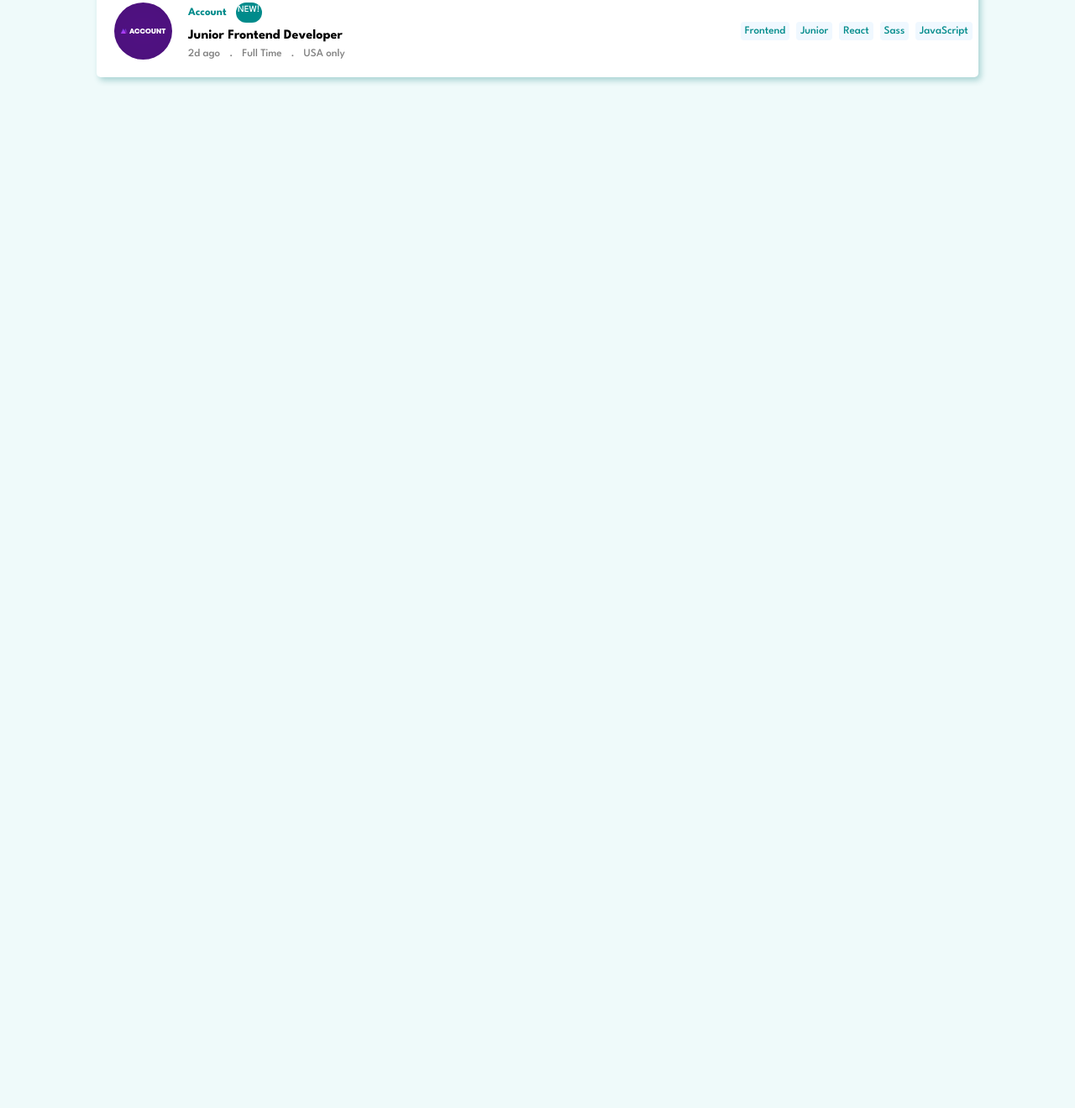
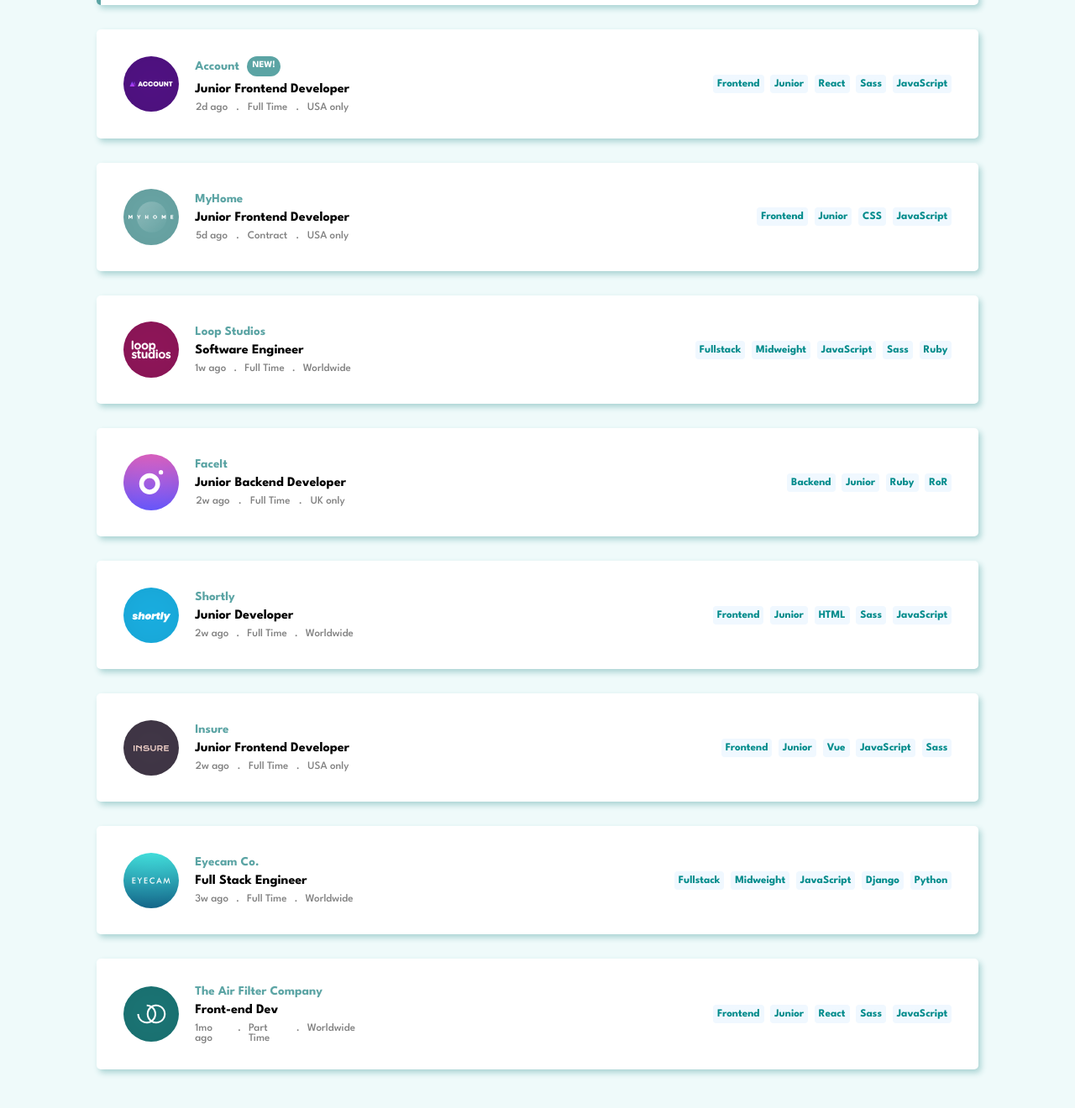
Before and after one commit to Codex-I/Job-listing, a plain HTML site: page index.html in a window 1280 px wide. Shown: the part 436-1756 px from the top of the page at 84% size. Before the commit the page ends 800 px from the top, so only its background shows below. Drawn offline with Linux system fonts and the light colour scheme.

Commit message:
initialized

```diff
--- a/css/styles.css
+++ b/css/styles.css
@@ -8,7 +8,6 @@
 - Weights: 500, 700
 - Font size: 15px
 */
-
 
 * {
     padding: 0%;
@@ -32,11 +31,11 @@ header {
 }
 
 img {
-    width: 25%;
+    width: 24%;
 }
 
 main {
-    padding: 3% 9%;
+    padding: 4% 9%;
     display: flex;
     flex-direction: column;
     gap: 1.8em;
@@ -53,20 +52,30 @@ h3 {
     font-weight: 700;
 }
 
+h3:hover {
+    color: hsl(180, 29%, 50%);
+}
+
 h5 {
-    font-size: 13px;
-    color: darkcyan;
+    font-size: 15px;
+    color: hsl(180, 29%, 50%);
 }
 
 label {
     color: white;
-    font-weight: 500;
-    background-color: darkcyan;
+    font-weight: 700;
+    background-color: hsl(180, 29%, 50%);
     padding: 3%;
     border-radius: 15px;
     font-size: 11px;
     height: 3vh;
+    width: 22%;
     text-align: center;
+}
+
+.black {
+    background-color: black;
+    width: 34%;
 }
 
 
@@ -74,17 +83,18 @@ label {
     display: flex;
     justify-content: space-between;
     align-items: center;
-    padding: 2%;
+    padding: 3%;
     border-left: 5px solid hsl(180, 29%, 50%);
     border-radius: 5px;
     background-color: white;
-    box-shadow: 3px 4px 7px hsl(180, 32%, 75%);
+    box-shadow: 3px 4px 7px hsl(180deg 32% 75%);
 }
 
 .info {
     display: flex;
     align-items: center;
     gap: 7%;
+    width: 28%;
 }
 
 .details {
@@ -97,7 +107,9 @@ label {
     display: flex;
     align-items: center;
     align-self: flex-start;
-    gap: 11px;
+    justify-content: flex-start;
+    gap: 9px;
+    width: 100%
 }
 
 .scnd-item {
@@ -106,7 +118,7 @@ label {
 
 .thir-item {
     display: flex;
-    gap: 11px;
+    gap: 9px;
     width: 100%;
     justify-content: space-evenly;
 }
@@ -115,6 +127,14 @@ label {
     display: flex;
     gap: 3%;
     width: 26%;
+    justify-content: flex-end;
+    font-weight: 700;
+}
+
+.filter :hover {
+    background-color: hsl(180, 29%, 50%);
+    color: white;
+    cursor: pointer;
 }
 
 .filter div {
@@ -129,7 +149,7 @@ label {
     display: flex;
     justify-content: space-between;
     align-items: center;
-    padding: 2%;
+    padding: 3%;
     border-radius: 5px;
     background-color: white;
     box-shadow: 3px 4px 7px hsl(180, 32%, 75%);
--- a/index.html
+++ b/index.html
@@ -25,7 +25,7 @@
           <div class="first-item">
             <h5>Photosnap</h5>
             <label>NEW!</label>
-            <label>FEATURED</label>
+            <label class="black">FEATURED</label>
           </div>
           <div class="scnd-item">
             <h3>Senior Frontend Developer</h3>
@@ -56,7 +56,7 @@
           <div class="first-item">
             <h5>Manage</h5>
             <label>NEW!</label>
-            <label>FEATURED</label>
+            <label class="black">FEATURED</label>
           </div>
           <div class="scnd-item">
             <h3>Fullstack Developer</h3>
@@ -107,150 +107,201 @@
       </div>
     </section>
 
-
-
-
-
-
-
-
-
-
-
-    <!--
-
-    <section>
-      <div>
-        <img src="" alt="">
-        <div>
-          <div>item 1</div>
-          <div>item 2</div>
-          <div>item 3</div>
+    <section class="read">
+      <div class="info">
+        <img src="images/myhome.svg" alt="myhome">
+        <div class="details">
+          <div class="first-item">
+            <h5>MyHome</h5>
+          </div>
+          <div class="scnd-item">
+            <h3>Junior Frontend Developer</h3>
+          </div>
+          <div class="thir-item">
+            <p>5d ago</p>
+            <p>.</p>
+            <p>Contract</p>
+            <p>.</p>
+            <p>USA only</p>
+          </div>
         </div>
       </div>
-      <div>
-        <div>tabs 1</div>
-        <div>tabs 2</div>
-        <div>tabs 3</div>
-        <div>tabs 4</div>
-        <div>tabs 5</div>
+      <div class="filter">
+        <div>Frontend</div>
+        <div>Junior</div>
+        <div>CSS</div>
+        <div>JavaScript</div>
+      </div>
+    </section>
+
+    <section class="read">
+      <div class="info">
+        <img src="images/loop-studios.svg" alt="loop-studios">
+        <div class="details">
+          <div class="first-item">
+            <h5>Loop Studios</h5>
+          </div>
+          <div class="scnd-item">
+            <h3>Software Engineer</h3>
+          </div>
+          <div class="thir-item">
+            <p>1w ago</p>
+            <p>.</p>
+            <p>Full Time</p>
+            <p>.</p>
+            <p>Worldwide</p>
+          </div>
+        </div>
+      </div>
+      <div class="filter">
+        <div>Fullstack</div>
+        <div>Midweight</div>
+        <div>JavaScript</div>
+        <div>Sass</div>
+        <div>Ruby</div>
       </div>
     </section>
 
 
-    <section>
-      <div>
-        <img src="" alt="">
-        <div>
-          <div>item 1</div>
-          <div>item 2</div>
-          <div>item 3</div>
+
+    <section class="read">
+      <div class="info">
+        <img src="images/faceit.svg" alt="FaceIt">
+        <div class="details">
+          <div class="first-item">
+            <h5>FaceIt</h5>
+          </div>
+          <div class="scnd-item">
+            <h3>Junior Backend Developer</h3>
+          </div>
+          <div class="thir-item">
+            <p>2w ago</p>
+            <p>.</p>
+            <p>Full Time</p>
+            <p>.</p>
+            <p>UK only</p>
+          </div>
         </div>
       </div>
-      <div>
-        <div>tabs 1</div>
-        <div>tabs 2</div>
-        <div>tabs 3</div>
-        <div>tabs 4</div>
-        <div>tabs 5</div>
+      <div class="filter">
+        <div>Backend</div>
+        <div>Junior</div>
+        <div>Ruby</div>
+        <div>RoR</div>
       </div>
     </section>
 
-
-    <section>
-      <div>
-        <img src="" alt="">
-        <div>
-          <div>item 1</div>
-          <div>item 2</div>
-          <div>item 3</div>
+    <section class="read">
+      <div class="info">
+        <img src="images/shortly.svg" alt="Shortly">
+        <div class="details">
+          <div class="first-item">
+            <h5>Shortly</h5>
+          </div>
+          <div class="scnd-item">
+            <h3>Junior Developer</h3>
+          </div>
+          <div class="thir-item">
+            <p>2w ago</p>
+            <p>.</p>
+            <p>Full Time</p>
+            <p>.</p>
+            <p>Worldwide</p>
+          </div>
         </div>
       </div>
-      <div>
-        <div>tabs 1</div>
-        <div>tabs 2</div>
-        <div>tabs 3</div>
-        <div>tabs 4</div>
-        <div>tabs 5</div>
+      <div class="filter">
+        <div>Frontend</div>
+        <div>Junior</div>
+        <div>HTML</div>
+        <div>Sass</div>
+        <div>JavaScript</div>
       </div>
     </section>
 
-
-    <section>
-      <div>
-        <img src="" alt="">
-        <div>
-          <div>item 1</div>
-          <div>item 2</div>
-          <div>item 3</div>
+    <section class="read">
+      <div class="info">
+        <img src="images/insure.svg" alt="Insure">
+        <div class="details">
+          <div class="first-item">
+            <h5>Insure</h5>
+          </div>
+          <div class="scnd-item">
+            <h3>Junior Frontend Developer</h3>
+          </div>
+          <div class="thir-item">
+            <p>2w ago</p>
+            <p>.</p>
+            <p>Full Time</p>
+            <p>.</p>
+            <p>USA only</p>
+          </div>
         </div>
       </div>
-      <div>
-        <div>tabs 1</div>
-        <div>tabs 2</div>
-        <div>tabs 3</div>
-        <div>tabs 4</div>
-        <div>tabs 5</div>
+      <div class="filter">
+        <div>Frontend</div>
+        <div>Junior</div>
+        <div>Vue</div>
+        <div>JavaScript</div>
+        <div>Sass</div>
       </div>
     </section>
 
-
-    <section>
-      <div>
-        <img src="" alt="">
-        <div>
-          <div>item 1</div>
-          <div>item 2</div>
-          <div>item 3</div>
+    <section class="read">
+      <div class="info">
+        <img src="images/eyecam-co.svg" alt="Eyecam Co.">
+        <div class="details">
+          <div class="first-item">
+            <h5>Eyecam Co.</h5>
+          </div>
+          <div class="scnd-item">
+            <h3>Full Stack Engineer</h3>
+          </div>
+          <div class="thir-item">
+            <p>3w ago</p>
+            <p>.</p>
+            <p>Full Time</p>
+            <p>.</p>
+            <p>Worldwide</p>
+          </div>
         </div>
       </div>
-      <div>
-        <div>tabs 1</div>
-        <div>tabs 2</div>
-        <div>tabs 3</div>
-        <div>tabs 4</div>
-        <div>tabs 5</div>
+      <div class="filter">
+        <div>Fullstack</div>
+        <div>Midweight</div>
+        <div>JavaScript</div>
+        <div>Django</div>
+        <div>Python</div>
       </div>
     </section>
 
-
-    <section>
-      <div>
-        <img src="" alt="">
-        <div>
-          <div>item 1</div>
-          <div>item 2</div>
-          <div>item 3</div>
+    <section class="read">
+      <div class="info">
+        <img src="images/the-air-filter-company.svg" alt="Air-filter-company">
+        <div class="details">
+          <div class="first-item">
+            <h5>The Air Filter Company</h5>
+          </div>
+          <div class="scnd-item">
+            <h3>Front-end Dev</h3>
+          </div>
+          <div class="thir-item">
+            <p>1mo ago</p>
+            <p>.</p>
+            <p>Part Time</p>
+            <p>.</p>
+            <p>Worldwide</p>
+          </div>
         </div>
       </div>
-      <div>
-        <div>tabs 1</div>
-        <div>tabs 2</div>
-        <div>tabs 3</div>
-        <div>tabs 4</div>
-        <div>tabs 5</div>
+      <div class="filter">
+        <div>Frontend</div>
+        <div>Junior</div>
+        <div>React</div>
+        <div>Sass</div>
+        <div>JavaScript</div>
       </div>
     </section>
-
-
-    <section>
-      <div>
-        <img src="" alt="">
-        <div>
-          <div>item 1</div>
-          <div>item 2</div>
-          <div>item 3</div>
-        </div>
-      </div>
-      <div>
-        <div>tabs 1</div>
-        <div>tabs 2</div>
-        <div>tabs 3</div>
-        <div>tabs 4</div>
-        <div>tabs 5</div>
-      </div>
-    </section> -->
-
   </main>
 
 
```
